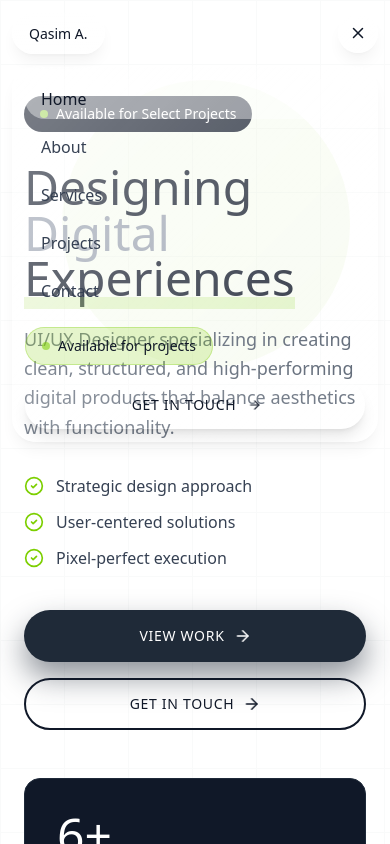
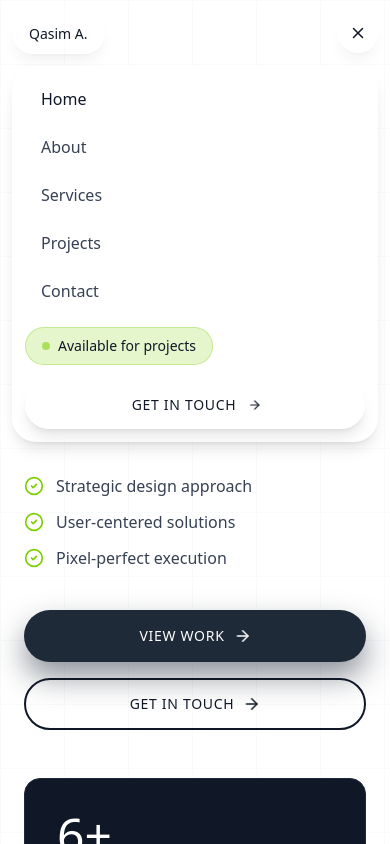
Before and after one commit to mianxdeveloper/qasim-new-portfolio, a React (Vite) app: page / in a window 390 px wide. Both pictures are taken after a click on the button 358 px from the left and 33 px from the top of the page. Shown: the top 844 px of the page. Built offline with nearby package versions, Linux system fonts and the light colour scheme.

Commit message:
feat: responsive

```diff
--- a/package.json
+++ b/package.json
@@ -55,7 +55,7 @@
     "vite": "6.3.5"
   },
   "scripts": {
-    "dev": "vite",
+    "dev": "vite --host",
     "build": "vite build"
   }
 }
--- a/src/components/Navigation.tsx
+++ b/src/components/Navigation.tsx
@@ -207,7 +207,7 @@ export function Navigation() {
           <motion.div
             initial={{ opacity: 0, y: -10 }}
             animate={{ opacity: 1, y: 0 }}
-            className="md:hidden mt-3 p-3 bg-white/10 backdrop-blur-xl border border-white/20 rounded-3xl shadow-lg shadow-black/5 relative"
+            className="md:hidden mt-3 p-3 bg-white backdrop-blur-xl border border-white/20 rounded-3xl shadow-lg shadow-black relative"
           >
             <div className="absolute inset-0 bg-gradient-to-br from-white/40 via-white/20 to-transparent rounded-3xl pointer-events-none"></div>
             <div className="flex flex-col gap-2 relative z-10">
--- a/src/index.css
+++ b/src/index.css
@@ -211,6 +211,7 @@
   body {
     line-height: inherit;
     overflow-x: hidden !important;
+    max-width: 100% !important;
   }
 
   hr {
@@ -486,6 +487,8 @@
 
   html {
     scroll-behavior: smooth;
+    overflow-x: hidden !important;
+    max-width: 100% !important;
   }
 
   body {
```
Also changed, not shown: src/styles/globals.css (+9 -3 lines).
